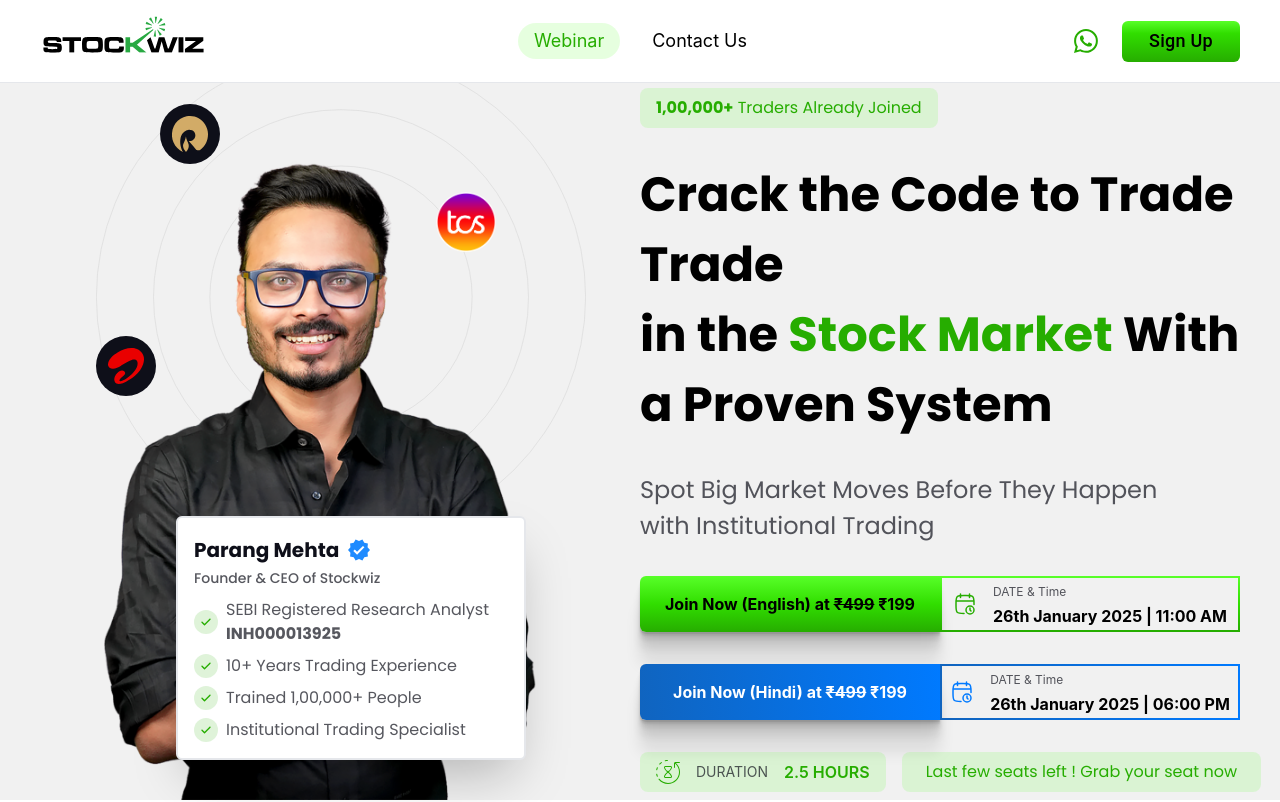
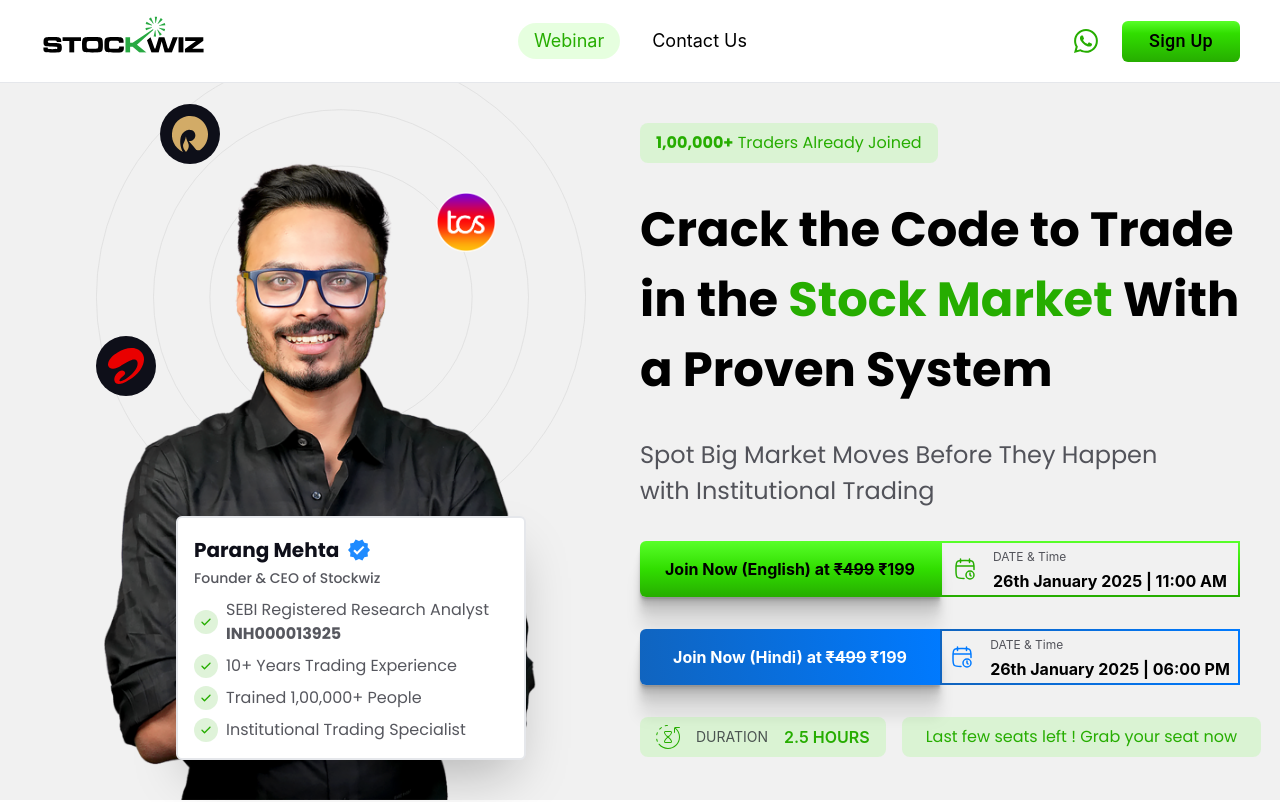
Before and after one commit to vikrantkkk/investing, a React (Vite) app: page / in a window 1280 px wide. Shown: the top 802 px of the page. Built offline with nearby package versions, Linux system fonts and the light colour scheme; a web font is replaced by a local one.

Commit message:
changes on trade text

```diff
--- a/src/components/Hero.jsx
+++ b/src/components/Hero.jsx
@@ -113,7 +113,7 @@ const Hero = () => {
           </div>
 
           <div className="font-poppins md:block hidden md:text-[48px] text-[29px] md:leading-[70px] leading-10 font-bold">
-            Crack the Code to Trade Trade
+            Crack the Code to Trade
             <br /> in the <span className="text-figmaGreen">
               Stock Market
             </span>{" "}
```
